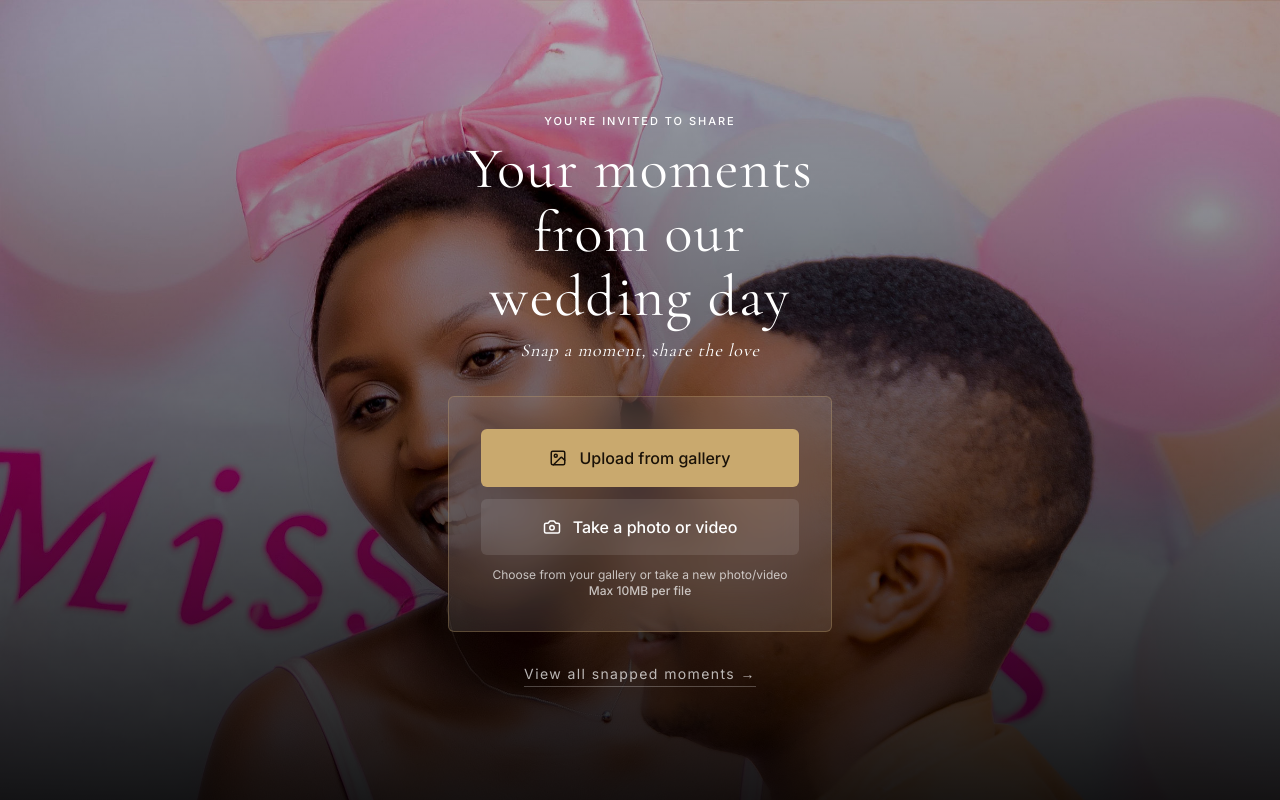
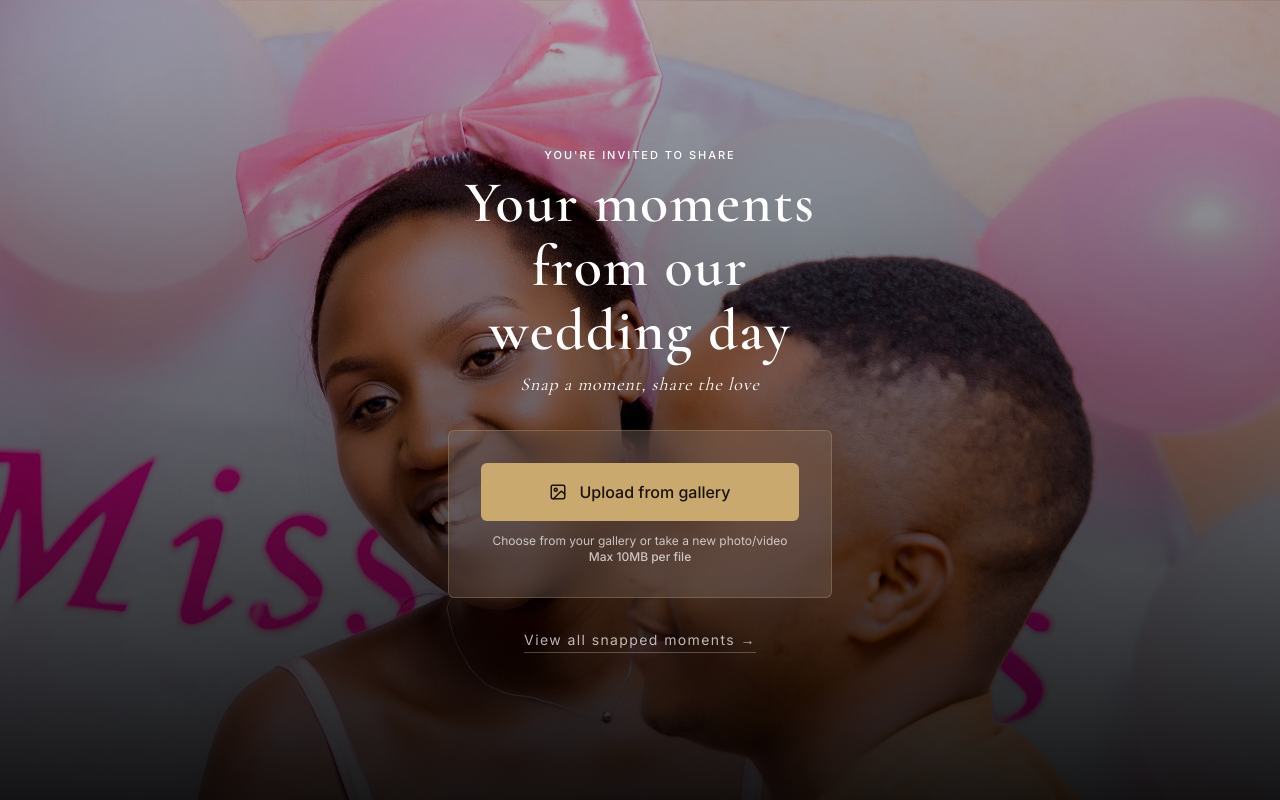
Before and after one commit to Eloi-Shema/wedding, a Next.js app: page / in a window 1280 px wide. Built offline with nearby package versions, Linux system fonts and the light colour scheme.

Commit message:
Remove camera option

```diff
--- a/src/app/gallery/page.tsx
+++ b/src/app/gallery/page.tsx
@@ -93,7 +93,7 @@ export default function GalleryPage() {
       )}
 
       {!loading && photos.length > 0 && (
-        <div className="grid grid-cols-2 sm:grid-cols-3 gap-1 p-1">
+        <div className="grid grid-cols-6 sm:grid-cols-3 gap-2 p-4">
           {photos.map((photo) => (
             <button
               key={photo.id}
@@ -101,7 +101,6 @@ export default function GalleryPage() {
               onClick={() => setLightbox(photo)}
               aria-label={`View ${photo.type} from ${new Date(photo.createdTime).toLocaleDateString()}`}
             >
-              {/* Thumbnail is always a JPEG (Cloudinary extracts a frame for videos) */}
               <img
                 src={photo.thumbnail}
                 alt=""
--- a/src/app/page.tsx
+++ b/src/app/page.tsx
@@ -2,7 +2,7 @@
 
 import { useState, useRef } from "react";
 import Link from "next/link";
-import { BadgeCheck, Camera, Image, Loader } from "lucide-react";
+import { BadgeCheck, Image, Loader } from "lucide-react";
 
 type UploadState = "idle" | "uploading" | "success" | "error";
 
@@ -11,7 +11,6 @@ export default function HomePage() {
   const [errorMsg, setErrorMsg] = useState("");
   const [uploadCount, setUploadCount] = useState(0);
   const galleryInputRef = useRef<HTMLInputElement>(null);
-  const cameraInputRef = useRef<HTMLInputElement>(null);
 
   async function handleFiles(files: FileList | null) {
     if (!files || files.length === 0) return;
@@ -105,7 +104,7 @@ export default function HomePage() {
           <p className="font-body text-[11px] font-medium tracking-[0.18em] uppercase text-text-gold-light/90">
             You&apos;re invited to share
           </p>
-          <h1 className="font-display text-[clamp(40px,11vw,58px)] leading-[1.1] tracking-wide text-white">
+          <h1 className="font-display text-[clamp(40px,11vw,58px)] leading-[1.1] tracking-wide text-white font-bold">
             Your moments from our wedding day
           </h1>
           <p className="font-display text-lg italic tracking-wider text-shadow-gold-light">
@@ -122,13 +121,6 @@ export default function HomePage() {
               >
                 <Image size={18} />
                 Upload from gallery
-              </button>
-              <button
-                className="flex items-center justify-center gap-3 w-full bg-white/10 text-white rounded-md py-4 px-7 font-body text-base font-medium active:scale-[0.97] active:bg-white/20 transition-all duration-150 cursor-pointer"
-                onClick={() => cameraInputRef.current?.click()}
-              >
-                <Camera size={18} />
-                Take a photo or video
               </button>
               <p className="font-body text-xs text-white/70 text-center">
                 Choose from your gallery or take a new photo/video
@@ -177,14 +169,6 @@ export default function HomePage() {
           )}
 
           <input
-            ref={cameraInputRef}
-            type="file"
-            accept="image/*,video/*"
-            capture="environment"
-            className="hidden"
-            onChange={handleInputChange}
-          />
-          <input
             ref={galleryInputRef}
             type="file"
             accept="image/*,video/*"
```
